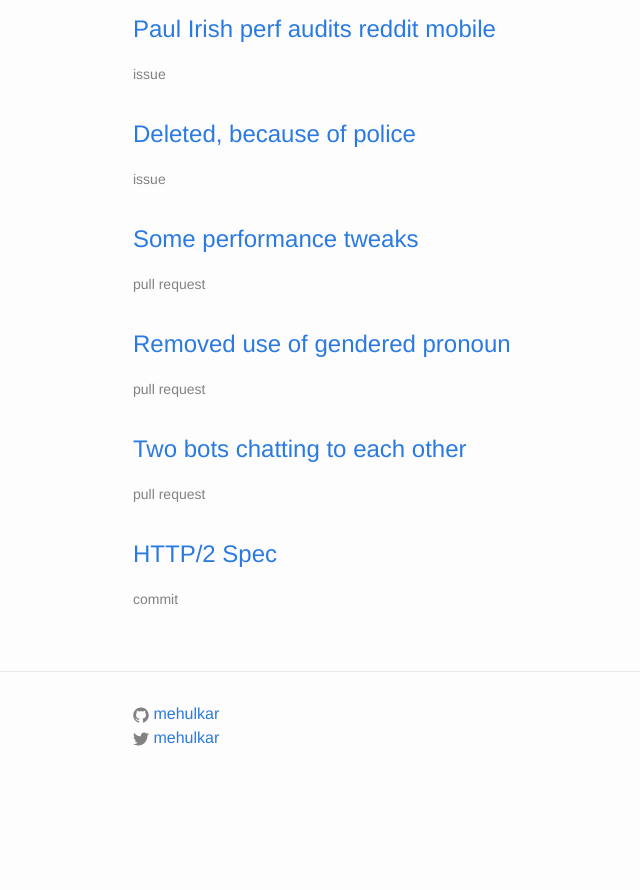
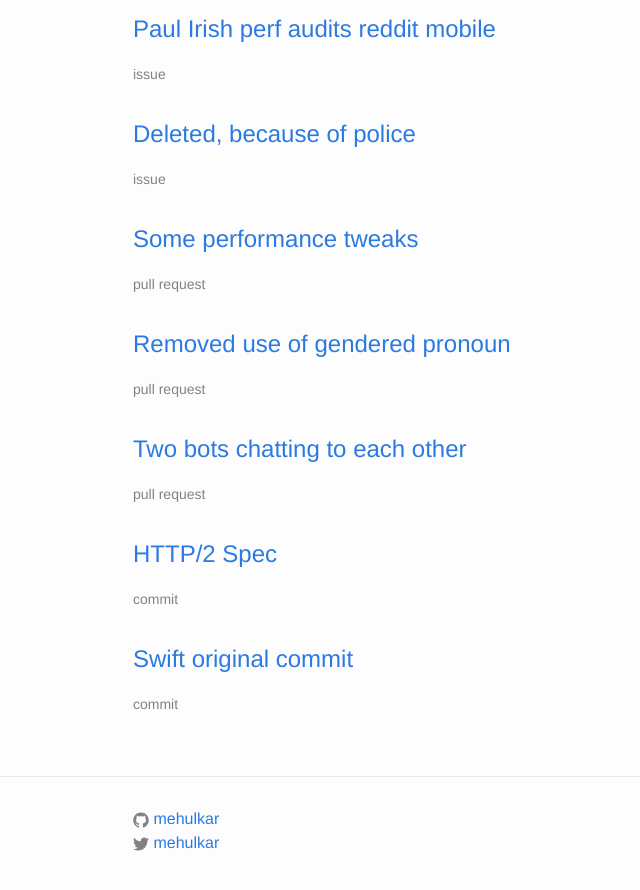
Before and after one commit to mehulkar/github-hall-of-fame, a Jekyll site: the page built from index.html, in a window 1280 px wide and 900 px high, scrolled down 2430 px. Shown: the top 890 px of the window, without its empty margins (137-777 px from the left). Built offline with Jekyll 4.4.1, drawn with Linux system fonts in a browser that asks for light colours; before the commit the page ends 3225 px from its top, so only the background shows below that.

Commit message:
Add swift's original commit
This is only a valid submission if judging by the number of comments, of course :-).

```diff
--- a/_data/entries.yml
+++ b/_data/entries.yml
@@ -109,3 +109,7 @@
 - title: "HTTP/2 Spec"
   link: "https://github.com/http2/http2-spec/commit/ac468f3fab9f7092a430eedfd69ee1fb2e23c944"
   type: "commit"
+
+- title: "Swift original commit"
+  link: "https://github.com/apple/swift/commit/18844bc65229786b96b89a9fc7739c0fc897905e"
+  type: "commit"
```
